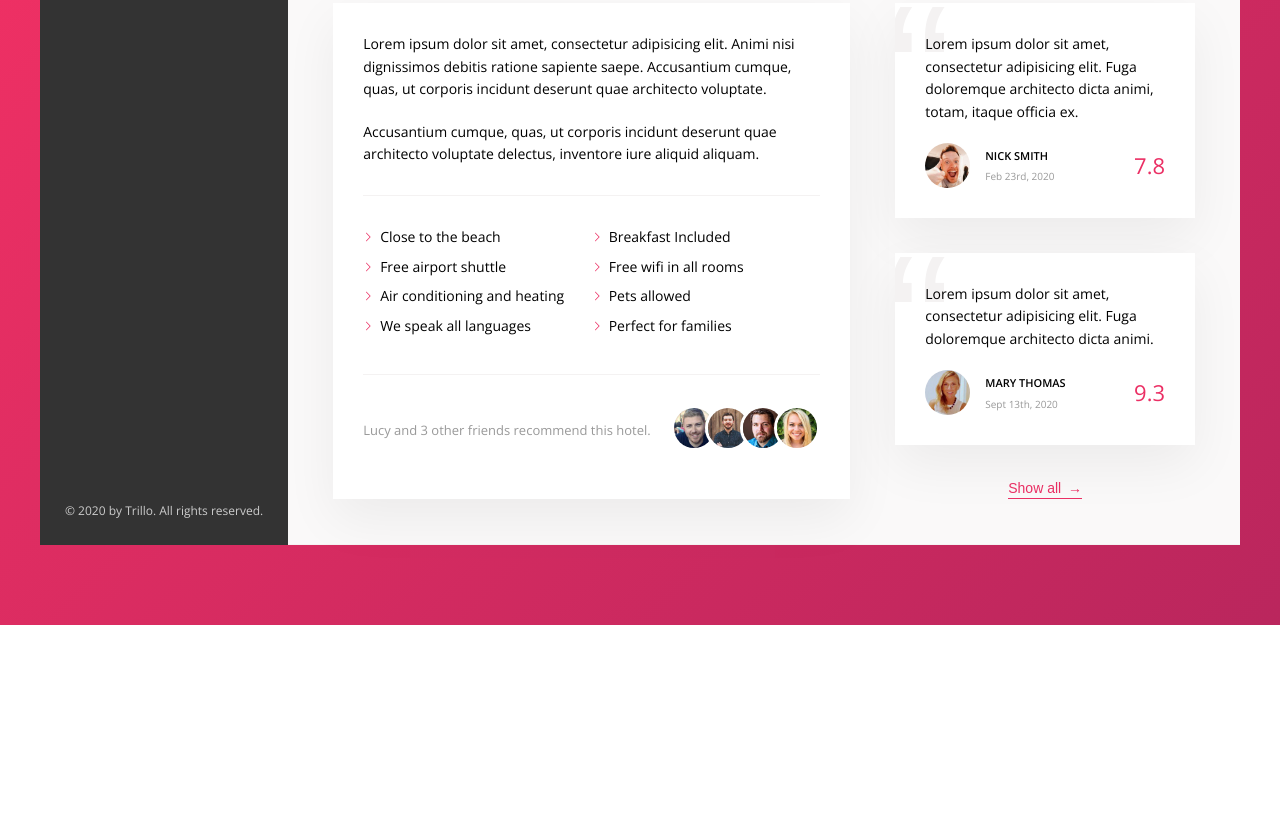
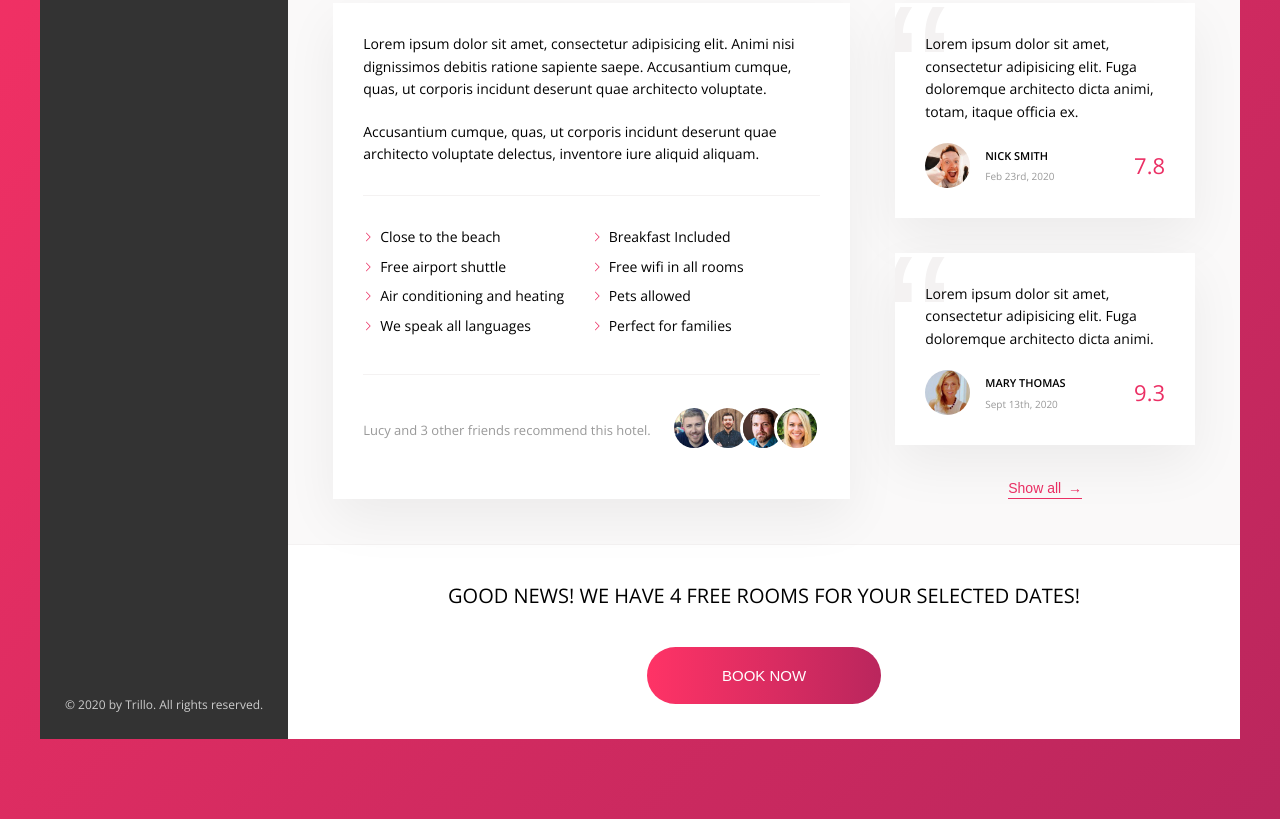
Before and after one commit to chamikabm/Trillo, a website: page index.html in a window 1280 px wide. Shown: the part 631-1450 px from the top of the page. Before the commit the page ends 1256 px from the top, so only its background shows below. Drawn offline with nearby package versions, Linux system fonts and the light colour scheme.

Commit message:
Added changes for cta button.

```diff
--- a/index.html
+++ b/index.html
@@ -211,6 +211,15 @@
                             <button class="btn-inline">Show all <span>&rarr;</span></button>
                         </div>
                     </div>
+                    <div class="cta">
+                        <h2 class="cta__book-now">
+                            Good news! we have 4 free rooms for your selected dates!
+                        </h2>
+                        <button class="btn">
+                            <span class="btn__visible">Book now</span>
+                            <span class="btn__invisible">Only 4 rooms left</span>
+                        </button>
+                    </div>
                 </main>
             </div>
         </div>
--- a/sass/_components.scss
+++ b/sass/_components.scss
@@ -551,3 +551,80 @@
     z-index: 1;
   }
 }
+
+
+//////////////////////////////////
+// CALL TO ACTION
+.cta {
+  padding: 3.5rem 0;
+  text-align: center;
+
+  &__book-now {
+    font-size: 2rem;
+    font-weight: 300;
+    margin-bottom: 3.5rem;
+    text-transform: uppercase;
+  }
+}
+
+//////////////////////////////////
+// CALL TO ACTION BUTTON
+.btn {
+  font-size: 1.5rem;
+  font-weight: 300;
+  border-radius: 100px; // Give a very large value to make it round.
+  text-transform: uppercase;
+  border: none;
+  background-image: linear-gradient(to right, var(--color-primary-light), var(--color-primary-dark));
+  color: white;
+  position: relative;
+  overflow: hidden; // Used to hide the "btn__invisible" at the initial state.
+  cursor: pointer;
+
+  // Select all the child elements
+  & > * {
+    // Place all the repeated code in the &__visible and &__invisible elements
+    display: inline-block;
+    height: 100%;
+    width: 100%;
+    transition: all .2s;
+  }
+
+  &__visible {
+    // Moved to "& > *" section
+    //display: inline-block;
+    //height: 100%;
+    //width: 100%;
+    //transition: all .2s;
+    padding: 2rem 7.5rem;
+  }
+
+  &__invisible {
+    //display: inline-block;
+    //height: 100%;
+    //width: 100%;
+    //transition: all .2s;
+    padding: 2rem 0;
+    position: absolute;
+    // Move up the exactly same amount of the size of the element
+    top: -100%;
+    left: 0;
+  }
+
+  &:hover {
+    background-image: linear-gradient(to left, var(--color-primary-light), var(--color-primary-dark));
+  }
+
+  &:hover &__visible {
+    transform: translateY(100%); // Move down the exactly same amount of the size of the element
+  }
+
+  &:hover &__invisible {
+    top: 0;
+  }
+
+  &:focus {
+    outline: none;
+    animation: pulsate 1s infinite;
+  }
+}
```
Also changed, not shown: css/style.css.
